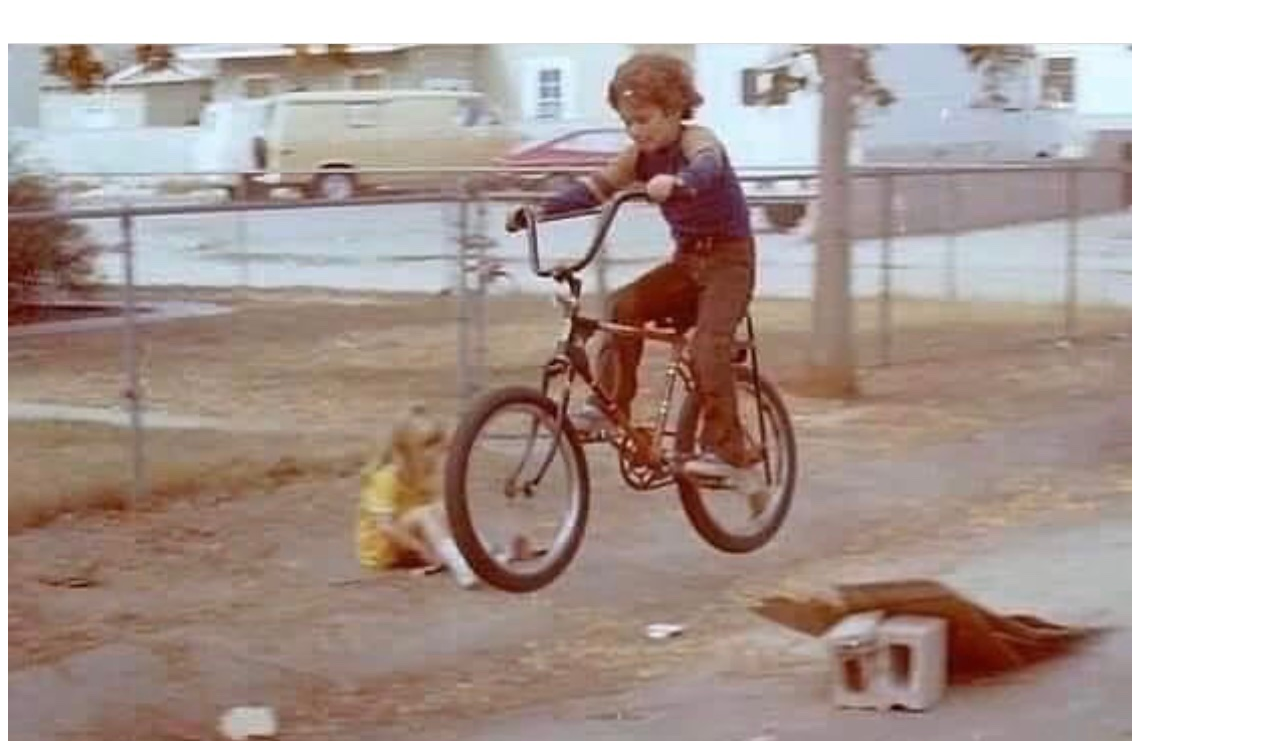
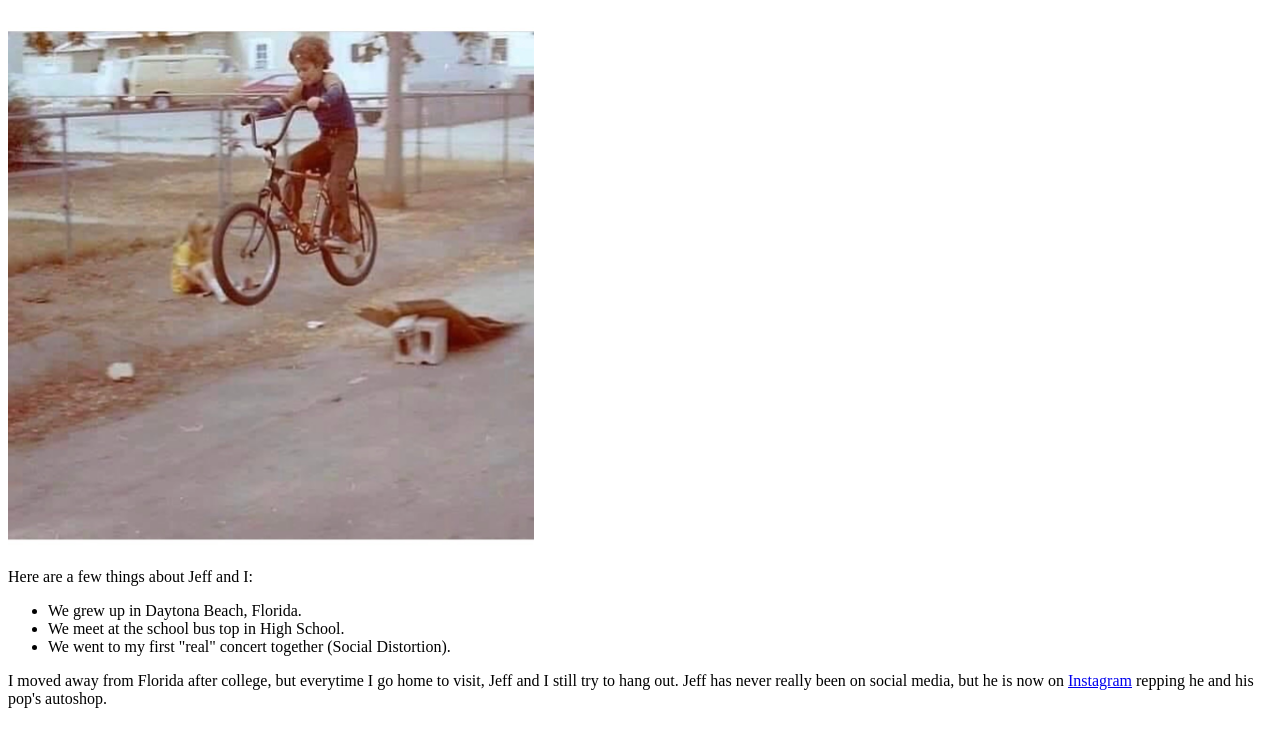
Before and after one commit to jloan/website-project-SP25, a plain HTML site: page first-site/index.html in a window 1280 px wide. Shown: the part 61-802 px from the top of the page. Drawn offline with Linux system fonts and the light colour scheme.

Commit message:
Update index.html

```diff
--- a/first-site/index.html
+++ b/first-site/index.html
@@ -3,11 +3,11 @@
   <head>
     <meta charset="utf-8" />
     <meta name="viewport" content="width=device-width" />
-    <title>My test page</title>
+    <title>A Simple Site About Jeff</title>
   </head>
   <body>
     <h1>My Best Friend Jeff</h1>
-    <img src="images/jeff-bike-jump.jpeg" alt="My test image" />
+    <img src="images/jeff-bike-jump.jpeg" alt="Jeff jumping his bike." width="526" height="529.5"/>
     <p>Here are a few things about Jeff and I:</p>
     <ul>
         <li>We grew up in Daytona Beach, Florida.</li>
```
